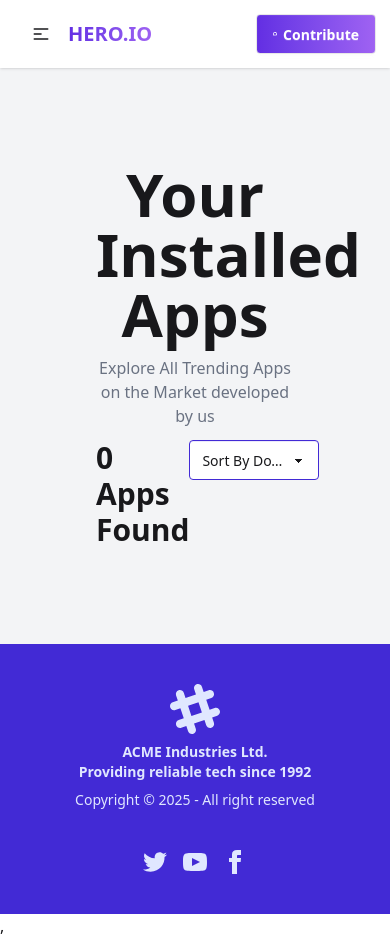
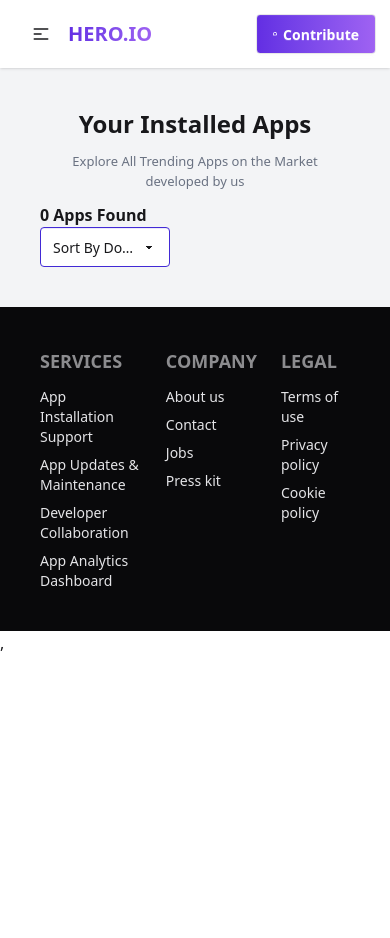
Before and after one commit to rimiakter4/PH-Assignment-8th, a React (Vite) app: page /Installation in a window 390 px wide. After the commit the page ends 844 px from the top, so only its background shows below. Built offline with nearby package versions, Linux system fonts and the light colour scheme.

Commit message:
added a some functional and responsive part

```diff
--- a/src/Component/Fotter/Footer.jsx
+++ b/src/Component/Fotter/Footer.jsx
@@ -3,64 +3,31 @@ import React from 'react';
 const Footer = () => {
     return (
         <div>
-    <footer className="footer footer-horizontal footer-center bg-primary text-primary-content p-10">
-  <aside>
-    <svg
-      width="50"
-      height="50"
-      viewBox="0 0 24 24"
-      xmlns="http://www.w3.org/2000/svg"
-      fillRule="evenodd"
-      clipRule="evenodd"
-      className="inline-block fill-current">
-      <path
-        d="M22.672 15.226l-2.432.811.841 2.515c.33 1.019-.209 2.127-1.23 2.456-1.15.325-2.148-.321-2.463-1.226l-.84-2.518-5.013 1.677.84 2.517c.391 1.203-.434 2.542-1.831 2.542-.88 0-1.601-.564-1.86-1.314l-.842-2.516-2.431.809c-1.135.328-2.145-.317-2.463-1.229-.329-1.018.211-2.127 1.231-2.456l2.432-.809-1.621-4.823-2.432.808c-1.355.384-2.558-.59-2.558-1.839 0-.817.509-1.582 1.327-1.846l2.433-.809-.842-2.515c-.33-1.02.211-2.129 1.232-2.458 1.02-.329 2.13.209 2.461 1.229l.842 2.515 5.011-1.677-.839-2.517c-.403-1.238.484-2.553 1.843-2.553.819 0 1.585.509 1.85 1.326l.841 2.517 2.431-.81c1.02-.33 2.131.211 2.461 1.229.332 1.018-.21 2.126-1.23 2.456l-2.433.809 1.622 4.823 2.433-.809c1.242-.401 2.557.484 2.557 1.838 0 .819-.51 1.583-1.328 1.847m-8.992-6.428l-5.01 1.675 1.619 4.828 5.011-1.674-1.62-4.829z"></path>
-    </svg>
-    <p className="font-bold">
-      ACME Industries Ltd.
-      <br />
-      Providing reliable tech since 1992
-    </p>
-    <p>Copyright © {new Date().getFullYear()} - All right reserved</p>
-  </aside>
+          <footer className="footer footer-horizontal bg-neutral text-neutral-content p-10 gap-6">
   <nav>
-    <div className="grid grid-flow-col gap-4">
-      <a>
-        <svg
-          xmlns="http://www.w3.org/2000/svg"
-          width="24"
-          height="24"
-          viewBox="0 0 24 24"
-          className="fill-current">
-          <path
-            d="M24 4.557c-.883.392-1.832.656-2.828.775 1.017-.609 1.798-1.574 2.165-2.724-.951.564-2.005.974-3.127 1.195-.897-.957-2.178-1.555-3.594-1.555-3.179 0-5.515 2.966-4.797 6.045-4.091-.205-7.719-2.165-10.148-5.144-1.29 2.213-.669 5.108 1.523 6.574-.806-.026-1.566-.247-2.229-.616-.054 2.281 1.581 4.415 3.949 4.89-.693.188-1.452.232-2.224.084.626 1.956 2.444 3.379 4.6 3.419-2.07 1.623-4.678 2.348-7.29 2.04 2.179 1.397 4.768 2.212 7.548 2.212 9.142 0 14.307-7.721 13.995-14.646.962-.695 1.797-1.562 2.457-2.549z"></path>
-        </svg>
-      </a>
-      <a>
-        <svg
-          xmlns="http://www.w3.org/2000/svg"
-          width="24"
-          height="24"
-          viewBox="0 0 24 24"
-          className="fill-current">
-          <path
-            d="M19.615 3.184c-3.604-.246-11.631-.245-15.23 0-3.897.266-4.356 2.62-4.385 8.816.029 6.185.484 8.549 4.385 8.816 3.6.245 11.626.246 15.23 0 3.897-.266 4.356-2.62 4.385-8.816-.029-6.185-.484-8.549-4.385-8.816zm-10.615 12.816v-8l8 3.993-8 4.007z"></path>
-        </svg>
-      </a>
-      <a>
-        <svg
-          xmlns="http://www.w3.org/2000/svg"
-          width="24"
-          height="24"
-          viewBox="0 0 24 24"
-          className="fill-current">
-          <path
-            d="M9 8h-3v4h3v12h5v-12h3.642l.358-4h-4v-1.667c0-.955.192-1.333 1.115-1.333h2.885v-5h-3.808c-3.596 0-5.192 1.583-5.192 4.615v3.385z"></path>
-        </svg>
-      </a>
-    </div>
+    <h6 className="footer-title text-lg mb-1">Services</h6>
+    <a className="link link-hover text-sm">App Installation Support</a>
+    <a className="link link-hover text-sm">App Updates & Maintenance</a>
+    <a className="link link-hover text-sm">Developer Collaboration</a>
+    <a className="link link-hover text-sm">App Analytics Dashboard</a>
+  </nav>
+  <nav>
+    <h6 className="footer-title text-lg mb-1">Company</h6>
+    <a className="link link-hover text-sm">About us</a>
+    <a className="link link-hover text-sm">Contact</a>
+    <a className="link link-hover text-sm">Jobs</a>
+    <a className="link link-hover text-sm">Press kit</a>
+  </nav>
+  <nav>
+    <h6 className="footer-title text-lg mb-1">Legal</h6>
+    <a className="link link-hover text-sm">Terms of use</a>
+    <a className="link link-hover text-sm">Privacy policy</a>
+    <a className="link link-hover text-sm">Cookie policy</a>
   </nav>
 </footer>
+
+
+
         </div>
     );
 };
--- a/src/Pages/ALL/All.jsx
+++ b/src/Pages/ALL/All.jsx
@@ -19,8 +19,8 @@ const All = () => {
 
             <div >
                     <div className='text-center mt-10'>
-  <h1 className='text-5xl font-bold '>Our All Applications</h1>
-            <p className='text-[16px] text-gray-400 my-4'>Explore All Apps on the Market developed by us. We code for Millions</p>
+  <h1 className='lg:text-5xl text-xl  font-bold '>Our All Applications</h1>
+            <p className='lg:text-[16px] text-[12px] text-gray-400 my-4'>Explore All Apps on the Market developed by us. We code for Millions</p>
             </div>
             <div className='flex justify-between items-center p-16
             '>
--- a/src/Pages/AppDetails/AppDetails.jsx
+++ b/src/Pages/AppDetails/AppDetails.jsx
@@ -3,6 +3,7 @@ import { useParams } from 'react-router';
 import useApps from '../../Hooks/useApps';
 import { ToastContainer, toast } from 'react-toastify';
 import 'react-toastify/dist/ReactToastify.css';
+import notApp from '../../assets/App-Error.png'
 import { Bar, BarChart, CartesianGrid, Legend, Rectangle, ResponsiveContainer, Tooltip, XAxis, YAxis } from 'recharts';
 
 const AppDetails = () => {
@@ -23,8 +24,28 @@ const AppDetails = () => {
       if (alreadyInstalled) setIsInstalled(true);
     }
   }, [data, id]);
+// if (loading) return <p>Loading...</p>; // Loading
+// if (!appdata) return (
+//      <div className='  justify-center items-center  mt-10'>
+//       <div className='flex justify-center items-center'>
+//  <img className='w-[400px] ' src={notApp} alt="" />
+//       </div>
 
-  if (loading) return <p>Loading...</p>;
+
+//    <h1 className='text-4xl mt-4 font-semibold text-center'>OPPS!! APP NOT FOUND</h1>
+//         <p className='text-gray-500 text-center mt-4'>   The App you are requesting is not found on our system.  please try another apps</p>
+//         <Link to='/'>
+
+//           <div className='flex items-center justify-around '>   <button className="btn bg-linear-to-l w-[130px] mr-2 from-[#9F62F2] to-[#632EE3] p-6 my-4 ">Go Back</button></div>
+//         </Link>
+
+//            </div>
+
+// );
+
+
+
+  if (loading) return  <p>loading data ...</p>
   if (!appdata) return <p>App not found</p>;
 
   const { title, image, companyName, downloads, ratingAvg, size } = appdata;
--- a/src/Pages/Apps/App.jsx
+++ b/src/Pages/Apps/App.jsx
@@ -8,9 +8,9 @@ const {image,title,downloads,ratingAvg,id}=singleApp;
     return (
         <div>
       <Link to ={`/AppDetails/${id}`}>
-   <div className="card bg-base-100  shadow-sm p-">
+   <div className="card bg-base-100  shadow-sm  ">
   <figure>
-    <img className='w-full rounded-t-4xl rounded-b-4xl lg:h-[300px] h-[200px] p-5'
+    <img className='w-full rounded-t-4xl rounded-b-4xl lg:h-[300px] h-[170px] lg:p-5 p-3'
       src={image}
       alt="Shoes" />
   </figure>
--- a/src/Pages/Home/Home.jsx
+++ b/src/Pages/Home/Home.jsx
@@ -14,7 +14,7 @@ const Home = () => {
         <div>
             <Banner></Banner>
 
-            <Apps data={data}></Apps>
+            <Apps loading={loading} data={data}></Apps>
 
         </div>
     );
--- a/src/Pages/Installation/Installation.jsx
+++ b/src/Pages/Installation/Installation.jsx
@@ -37,12 +37,12 @@ setInstall(updateList)
 
     return (
 
-        <div className='bg-gray-100 p-24'>
+        <div className='bg-gray-100 lg:p-24 p-10'>
               <ToastContainer position="top-right" autoClose={3000} />
-            <div className='text-center'>    <h1 className='text-6xl font-bold'>Your Installed Apps</h1>
-     <p className='my-3 text-gray-500'>Explore All Trending Apps on the Market developed by us</p></div>
-     <div className='flex justify-between'>
-        <h1 className='text-3xl font-bold'>{shortItem.length} Apps Found</h1>
+            <div className='text-center'>    <h1 className='lg:text-6xl font-bold text-2xl'>Your Installed Apps</h1>
+     <p className='my-3 text-gray-500 ext-[16px] text-[13px] '>Explore All Trending Apps on the Market developed by us</p></div>
+     <div className='flex lg:flex-row flex-col  justify-between'>
+        <h1 className='lg:text-3xl text-[16px]  font-bold'>{shortItem.length} Apps Found</h1>
         <select
     value={sortOrder}
     onChange={e => setSortOrder(e.target.value)}
@@ -56,23 +56,23 @@ setInstall(updateList)
      </div>
 
      {
-       shortItem.map(i=> <div  key={i.id}  className='flex gap-5 bg-white p-3 rounded-2xl mt-3 '>
-        <div>
-<img src={i.image} className='w-[100px] rounded-2xl h-[100px] ' alt="" />
+       shortItem.map(i=> <div  key={i.id}  className='flex lg:flex-row flex-col gap-5 bg-white lg:p-3 rounded-2xl mt-3 '>
+        <div className='flex items-center lg;mt-0 mt-2 justify-center'>
+<img src={i.image} className='w-[100px] rounded-2xl h-[80px]  ' alt="" />
         </div>
-        <div  className='flex justify-between items-center w-[100%]    '>
-          <div>      <h1 className='text-xl font-semibold my-2'> {i.title} </h1>
-         <div className='flex gap-4'>
+        <div  className='flex lg:flex-row flex-col justify-between items-center w-[100%]    '>
+          <div>      <h1 className='lg:text-xl font-semibold my-2'> {i.title} </h1>
+         <div className='flex lg:flex-row flex-col gap-1 lg:gap-4'>
             <div className='flex'> <img  className='w-[20px]' src="https://i.ibb.co.com/5Cc4KH9/fi-18110198.png" alt="" />
-            <p className='text-gray-500'>{i.downloads}</p> </div>
+            <p className='text-gray-500 lg:text-[16px] text-[13px]'>{i.downloads}</p> </div>
            <div className='flex text-gray-500'>   <img  className='w-[20px]'  src="https://i.ibb.co.com/chZm3xPz/Vector-4.png" alt="" />
-            <p className='text-gray-500'>{i.ratingAvg}</p></div>
+            <p className='text-gray-500  lg:text-[16px] text-[13px]'>{i.ratingAvg}</p></div>
 
-            <p className='text-gray-500'>{i.size}MB</p>
+            <p className='text-gray-500  lg:text-[16px] text-[13px]'>{i.size}MB</p>
          </div> </div>
 
 
-  <button onClick={()=>uninstall(i.id)} className="btn btn-success">Uninstall</button>
+  <button onClick={()=>uninstall(i.id)} className="btn btn-success w-[70px] h-[30px] mb-2">Uninstall</button>
 
 
         </div>
--- /dev/null
+++ b/src/Pages/Loader/Loader.jsx
@@ -0,0 +1,13 @@
+import React from 'react';
+
+const Loader = () => {
+    return (
+        <div>
+            <span className="loading loading-bars loading-md"></span>
+<span className="loading loading-bars loading-lg"></span>
+<span className="loading loading-bars loading-xl"></span>
+        </div>
+    );
+};
+
+export default Loader;
--- a/src/Pages/Root/Roots.jsx
+++ b/src/Pages/Root/Roots.jsx
@@ -10,10 +10,10 @@ const Roots = () => {
     const error = useRouteError();
     return (
         <div>
-    <Navbar></Navbar>
+     <Navbar />
     {error?<Eoor error={error}/>:<Outlet/>}
-    <Footer></Footer>
-    <ToastContainer />
+    <Footer />
+
         </div>
 
     );
```
Also changed, not shown: public/Allapps.json (+19 -19 lines), src/Pages/Apps/Apps.jsx (+7 -2 lines).
